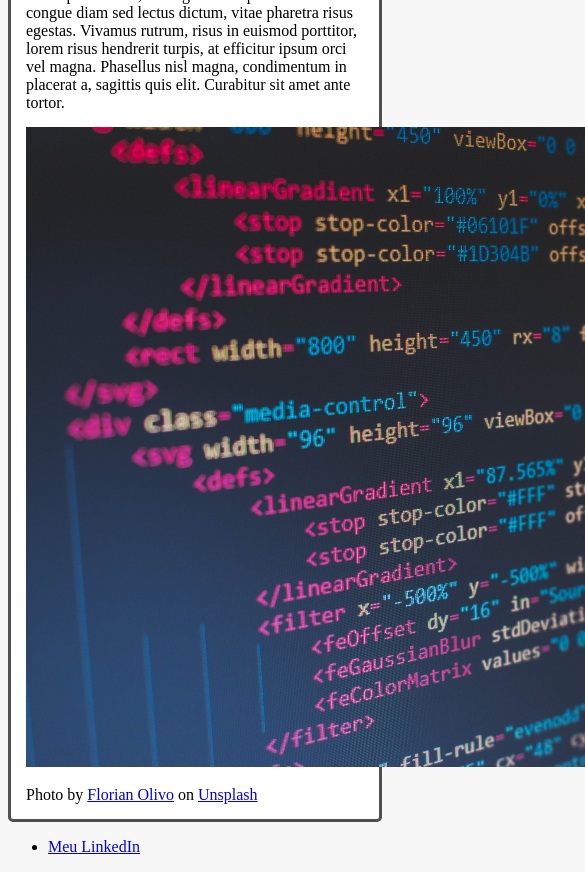
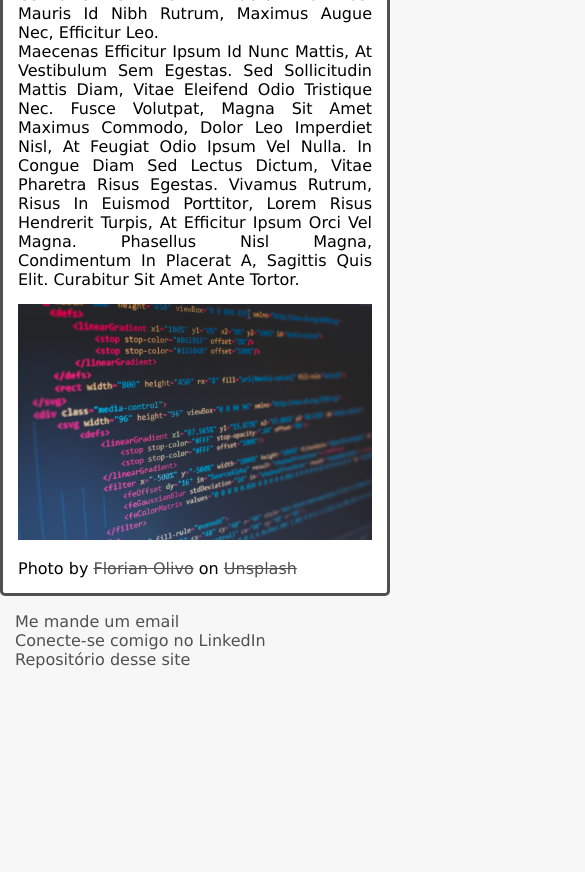
Before and after one commit to elysaph/sntndr, a plain HTML site: page curso-htmlcss/index.html in a window 390 px wide. Shown: the part 720-1592 px from the top of the page, 585 px wide, since content can reach past the window. After the commit the page ends 1405 px from the top, so only its background shows below. Drawn offline with Linux system fonts and the light colour scheme.

Commit message:
styling and responsiveness updates

```diff
--- a/curso-htmlcss/index.html
+++ b/curso-htmlcss/index.html
@@ -42,8 +42,16 @@
     </article>
     <footer>
       <!--informações de contato e licença-->
-      <ul>
-        <li><a href="https://www.linkedin.com/in/elysa-hamori/">Meu LinkedIn</a></li>
+      <ul class="contato">
+        <li>
+          <a href="mailto:elysaph@gmail.com">Me mande um email</a>
+        </li>
+        <li>
+          <a href="https://www.linkedin.com/in/elysa-hamori/">Conecte-se comigo no LinkedIn</a>
+        </li>
+        <li>
+          <a href="https://github.com/elysaph/sntndr">Repositório desse site</a>
+        </li>
       </ul>
     </footer>
   </body>
--- a/curso-htmlcss/style.css
+++ b/curso-htmlcss/style.css
@@ -1,6 +1,8 @@
 body {
   background: #f7f7f7;
-
+  font-family: Verdana;
+  margin: auto;
+  max-width: 900px;
 }
 
 .foto_abstrata {
@@ -9,6 +11,16 @@ body {
 }
 #titulo, .subtitulo, .titulo_post{
   color:#505050;
+}
+
+#titulo {
+  font-size: 40px;
+  text-transform: uppercase;
+}
+
+a {
+  text-decoration: line-through;
+  color: #505050; /* isso faz os links terem a mesma cor que o conteúdo */
 }
 
 .titulo_post {
@@ -29,9 +41,20 @@ body {
 .conteudo_post {
   margin: 0;
   margin-bottom: 15px;
+  text-transform: capitalize;
+  text-align: justify;
 }
 
 .imagem_post {
   margin-bottom: 15px;
+  width: 100%;
+}
 
+.contato{
+  list-style: none; /*remove os marcadores de uma lista*/
+  padding-left: 15px;
 }
+
+.contato li a {
+  text-decoration: none;
+}
```
